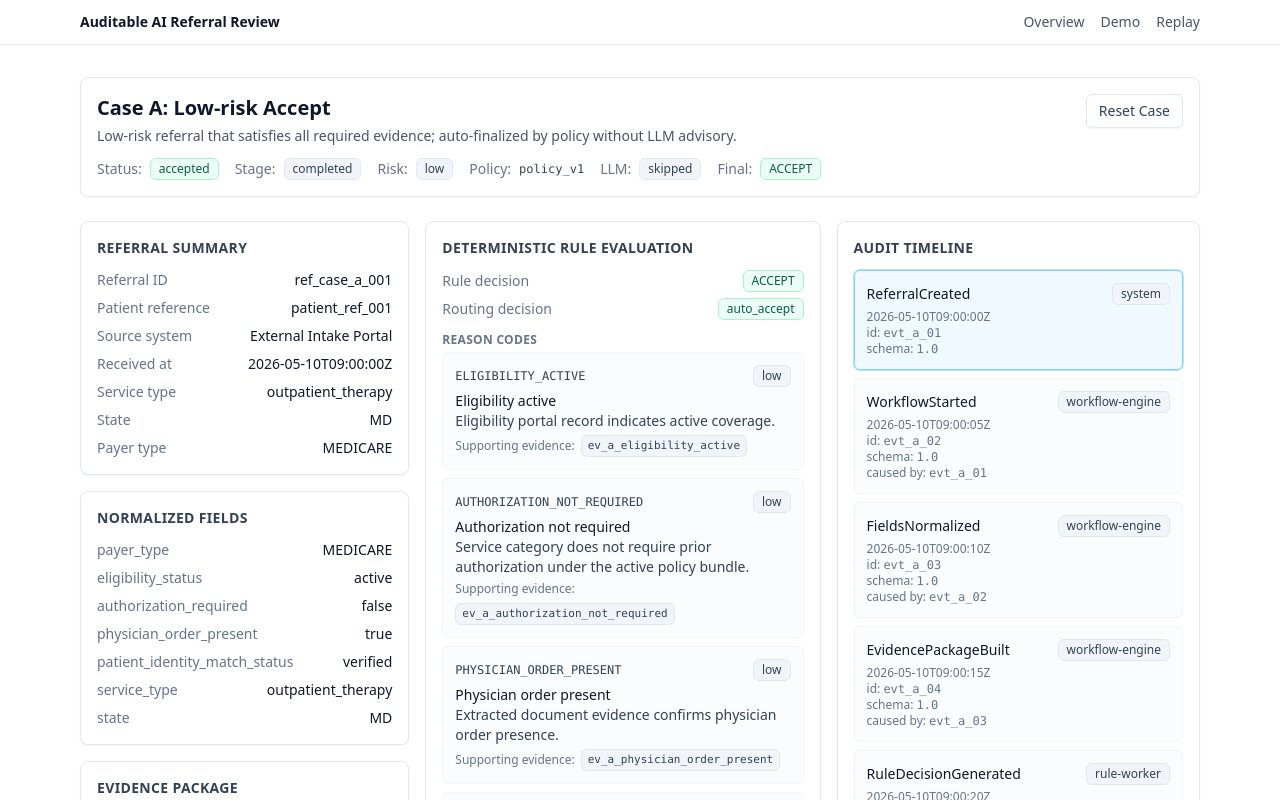
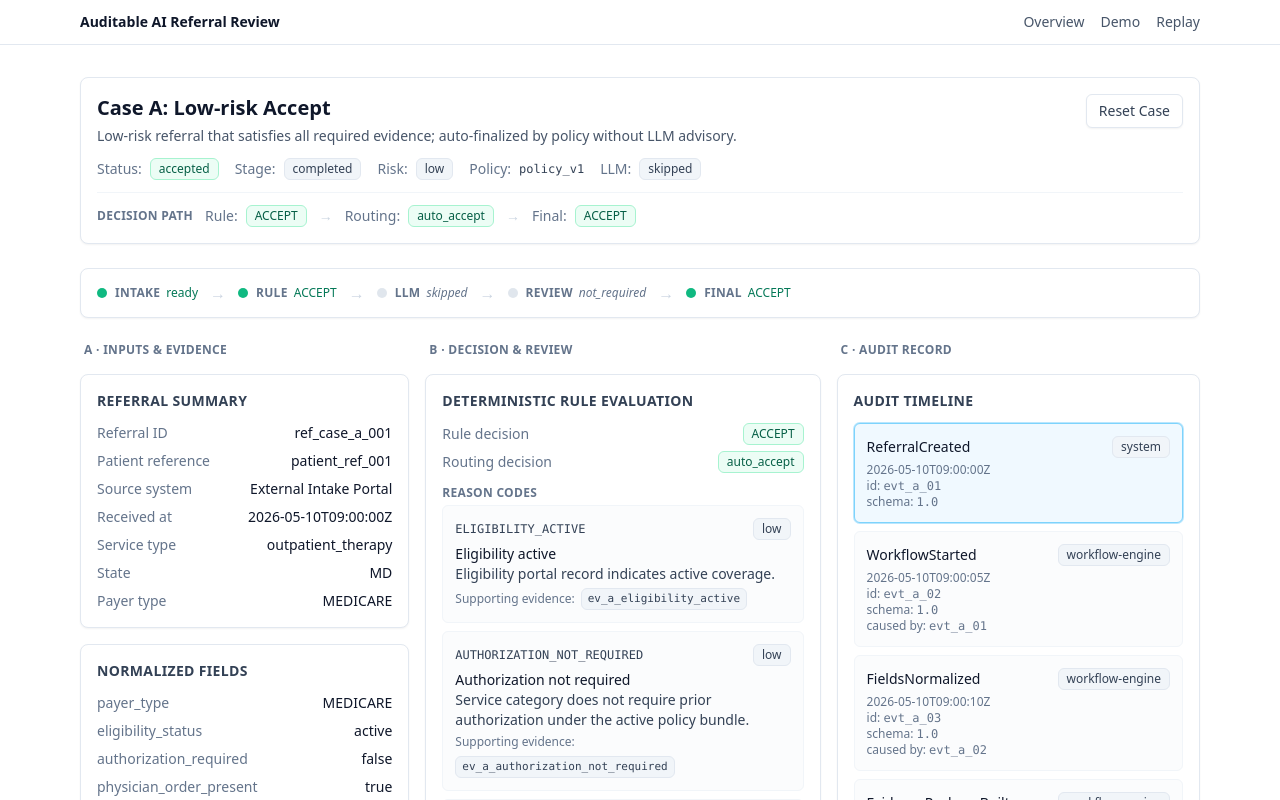
Before and after one commit to Ariosolzq/auditable-ai-referral-demo, a Next.js app: page /cases/case-a in a window 1280 px wide. Shown: the top 800 px of the page. Built offline with nearby package versions, Linux system fonts and the light colour scheme.

Commit message:
Round 2A: improve workflow structure and case detail hierarchy

```diff
--- a/components/case-study/SystemApproachSection.tsx
+++ b/components/case-study/SystemApproachSection.tsx
@@ -1,44 +1,92 @@
-const steps: string[] = [
-  "Referral Metadata",
-  "Evidence Package",
-  "Deterministic Rule Evaluation",
-  "Workflow Routing",
-  "Conditional LLM Advisory",
-  "Human Review",
-  "Final Decision",
-  "Audit Trail + Replay Comparison",
+type ApproachRow = {
+  num: number;
+  stage: string;
+  what: string;
+  caseC: string;
+};
+
+const rows: ApproachRow[] = [
+  {
+    num: 1,
+    stage: "Referral Metadata",
+    what: "Intake fields normalized from the source system.",
+    caseC: "skilled_nursing case from Internal Referral System.",
+  },
+  {
+    num: 2,
+    stage: "Evidence Package",
+    what: "Documents, eligibility records, and portal fields assembled.",
+    caseC: "5 evidence records linked, including lapsed eligibility.",
+  },
+  {
+    num: 3,
+    stage: "Deterministic Rule Evaluation",
+    what: "Rules emit a preliminary decision and reason codes.",
+    caseC: "Rule decision: REJECT on lapsed eligibility.",
+  },
+  {
+    num: 4,
+    stage: "Workflow Routing",
+    what: "Policy maps rule output to the next workflow step.",
+    caseC: "Routing: human_review_required by policy.",
+  },
+  {
+    num: 5,
+    stage: "Conditional LLM Advisory",
+    what: "Evidence-bound observations when policy requires advisory.",
+    caseC: "Risk flag: STALE_ELIGIBILITY_EVIDENCE.",
+  },
+  {
+    num: 6,
+    stage: "Human Review",
+    what: "Reviewer confirms or overrides the rule decision.",
+    caseC: "Reviewer can override REJECT to ACCEPT.",
+  },
+  {
+    num: 7,
+    stage: "Final Decision",
+    what: "Recorded outcome with reviewer attribution.",
+    caseC: "Final: ACCEPT with overrideFlag = true.",
+  },
+  {
+    num: 8,
+    stage: "Audit Trail + Replay Comparison",
+    what: "Every event appended with causation; replayable.",
+    caseC: "+3 audit events; replay diff vs policy_v2.",
+  },
 ];
 
 export default function SystemApproachSection() {
   return (
-    <section className="rounded-lg border border-slate-200 bg-white p-6 shadow-sm">
+    <section className="rounded-lg border border-slate-200 bg-white p-4 shadow-sm">
       <h2 className="mb-3 text-lg font-semibold text-slate-900">
         System Approach
       </h2>
-      <ol className="grid grid-cols-1 gap-2 sm:grid-cols-2 lg:grid-cols-4 lg:gap-x-6">
-        {steps.map((step, i) => {
-          const showArrow =
-            (i + 1) % 4 !== 0 && i !== steps.length - 1;
-          return (
-            <li
-              key={step}
-              className="relative flex items-start gap-2 rounded-md border border-slate-200 bg-slate-50/70 px-3 py-2 text-sm text-slate-700"
-            >
+
+      <div className="hidden grid-cols-[auto_1fr_1fr] gap-x-4 border-b border-slate-200 pb-1.5 text-xs font-semibold uppercase tracking-wide text-slate-500 sm:grid">
+        <div>Stage</div>
+        <div>What it does</div>
+        <div>Case C example</div>
+      </div>
+
+      <ol className="divide-y divide-slate-100">
+        {rows.map((row) => (
+          <li
+            key={row.stage}
+            className="space-y-1 py-2 sm:grid sm:grid-cols-[auto_1fr_1fr] sm:gap-x-4 sm:space-y-0"
+          >
+            <div className="flex items-start gap-2 text-sm">
               <span className="inline-flex h-5 w-5 shrink-0 items-center justify-center rounded-full bg-slate-900 text-[10px] font-semibold text-white">
-                {i + 1}
+                {row.num}
               </span>
-              <span className="pt-px">{step}</span>
-              {showArrow && (
-                <span
-                  aria-hidden="true"
-                  className="absolute -right-4 top-1/2 hidden -translate-y-1/2 text-slate-400 lg:block"
-                >
-                  →
-                </span>
-              )}
-            </li>
-          );
-        })}
+              <span className="pt-px font-medium text-slate-900">
+                {row.stage}
+              </span>
+            </div>
+            <div className="text-sm text-slate-700">{row.what}</div>
+            <div className="text-sm text-slate-700">{row.caseC}</div>
+          </li>
+        ))}
       </ol>
     </section>
   );
--- a/components/workflow/CaseWorkspaceClient.tsx
+++ b/components/workflow/CaseWorkspaceClient.tsx
@@ -9,6 +9,7 @@ import LLMAdvisoryCard from "@/components/workflow/LLMAdvisoryCard";
 import NormalizedFieldsCard from "@/components/workflow/NormalizedFieldsCard";
 import ReferralSummaryCard from "@/components/workflow/ReferralSummaryCard";
 import RuleEvaluationCard from "@/components/workflow/RuleEvaluationCard";
+import WorkflowProgressRail from "@/components/workflow/WorkflowProgressRail";
 import { buildInitialState, caseReducer } from "@/lib/caseReducer";
 import type {
   FinalDecisionValue,
@@ -37,15 +38,24 @@ function Badge({
 }
 
 function statusTone(v: string): string {
-  if (v === "accepted" || v === "ACCEPT")
+  if (v === "accepted" || v === "ACCEPT" || v === "auto_accept")
     return "bg-emerald-50 text-emerald-800 border-emerald-200";
-  if (v === "rejected" || v === "REJECT" || v === "failed")
+  if (
+    v === "rejected" ||
+    v === "REJECT" ||
+    v === "auto_reject" ||
+    v === "failed"
+  )
     return "bg-rose-50 text-rose-800 border-rose-200";
   if (
     v === "needs_review" ||
     v === "waiting_for_human_review" ||
     v === "in_progress" ||
-    v === "pending"
+    v === "pending" ||
+    v === "NEEDS_REVIEW" ||
+    v === "UNCERTAIN" ||
+    v === "human_review_required" ||
+    v === "needs_more_evidence"
   ) {
     return "bg-amber-50 text-amber-800 border-amber-200";
   }
@@ -118,6 +128,7 @@ export default function CaseWorkspaceClient({
             Reset Case
           </button>
         </div>
+
         <div className="mt-3 flex flex-wrap items-center gap-x-4 gap-y-2 text-sm">
           <div className="flex items-center gap-2">
             <span className="text-slate-500">Status:</span>
@@ -166,6 +177,32 @@ export default function CaseWorkspaceClient({
               </Badge>
             </div>
           )}
+        </div>
+
+        <div className="mt-3 flex flex-wrap items-center gap-x-3 gap-y-1.5 border-t border-slate-100 pt-3 text-sm">
+          <span className="text-xs font-semibold uppercase tracking-wide text-slate-500">
+            Decision path
+          </span>
+          <div className="flex items-center gap-2">
+            <span className="text-slate-500">Rule:</span>
+            <Badge className={statusTone(caseData.ruleEvaluation.decision)}>
+              {caseData.ruleEvaluation.decision}
+            </Badge>
+          </div>
+          <span aria-hidden="true" className="text-slate-300">
+            →
+          </span>
+          <div className="flex items-center gap-2">
+            <span className="text-slate-500">Routing:</span>
+            <Badge
+              className={statusTone(caseData.ruleEvaluation.routingDecision)}
+            >
+              {caseData.ruleEvaluation.routingDecision}
+            </Badge>
+          </div>
+          <span aria-hidden="true" className="text-slate-300">
+            →
+          </span>
           <div className="flex items-center gap-2">
             <span className="text-slate-500">Final:</span>
             <Badge className={finalTone}>{finalText}</Badge>
@@ -173,8 +210,31 @@ export default function CaseWorkspaceClient({
         </div>
       </header>
 
+      <WorkflowProgressRail caseData={caseData} />
+
+      {caseData.id === "case-c" && (
+        <section
+          aria-label="Why this case matters"
+          className="rounded-md border border-amber-200 border-l-4 border-l-amber-400 bg-amber-50/50 px-4 py-3 shadow-sm"
+        >
+          <h2 className="mb-1 text-xs font-semibold uppercase tracking-wide text-amber-800">
+            Why this case matters
+          </h2>
+          <p className="text-sm text-slate-800">
+            Demonstrates the rule-first, LLM-advisory, human-override
+            boundary. The rule rejects on lapsed eligibility, policy routes
+            the case to human review, and the reviewer can override to
+            ACCEPT &mdash; which appends <code>HumanOverrideSubmitted</code>{" "}
+            and <code>FinalDecisionRecorded</code> to the audit trail.
+          </p>
+        </section>
+      )}
+
       <div className="grid grid-cols-1 gap-4 lg:grid-cols-[1fr_1.2fr_0.9fr]">
         <div className="space-y-4">
+          <h2 className="px-1 text-xs font-semibold uppercase tracking-wide text-slate-500">
+            A &middot; Inputs &amp; Evidence
+          </h2>
           <ReferralSummaryCard referralSummary={caseData.referralSummary} />
           <NormalizedFieldsCard normalizedFields={caseData.normalizedFields} />
           <EvidencePanel
@@ -184,6 +244,9 @@ export default function CaseWorkspaceClient({
           />
         </div>
         <div className="space-y-4">
+          <h2 className="px-1 text-xs font-semibold uppercase tracking-wide text-slate-500">
+            B &middot; Decision &amp; Review
+          </h2>
           <RuleEvaluationCard
             ruleEvaluation={caseData.ruleEvaluation}
             onSelectEvidence={handleSelectEvidence}
@@ -200,6 +263,9 @@ export default function CaseWorkspaceClient({
           />
         </div>
         <div className="space-y-4">
+          <h2 className="px-1 text-xs font-semibold uppercase tracking-wide text-slate-500">
+            C &middot; Audit Record
+          </h2>
           <AuditTimeline
             auditEvents={caseData.auditEvents}
             selectedAuditEventId={selectedAuditEventId}
--- /dev/null
+++ b/components/workflow/WorkflowProgressRail.tsx
@@ -0,0 +1,131 @@
+import type { ReferralCase } from "@/types/referral";
+
+type RailState = "done" | "active" | "pending" | "skipped" | "failed";
+
+type RailStage = {
+  label: string;
+  state: RailState;
+  detail: string;
+};
+
+function deriveStages(caseData: ReferralCase): RailStage[] {
+  const stages: RailStage[] = [];
+
+  stages.push({ label: "Intake", state: "done", detail: "ready" });
+
+  const hasRule = caseData.auditEvents.some(
+    (e) => e.eventType === "RuleDecisionGenerated",
+  );
+  stages.push(
+    hasRule
+      ? {
+          label: "Rule",
+          state: "done",
+          detail: caseData.ruleEvaluation.decision,
+        }
+      : { label: "Rule", state: "pending", detail: "—" },
+  );
+
+  const llmStatus = caseData.llmAdvisory.status;
+  if (llmStatus === "skipped") {
+    stages.push({ label: "LLM", state: "skipped", detail: "skipped" });
+  } else if (llmStatus === "generated") {
+    stages.push({ label: "LLM", state: "done", detail: "generated" });
+  } else {
+    stages.push({ label: "LLM", state: "failed", detail: "failed" });
+  }
+
+  const reviewStatus = caseData.humanReview.status;
+  if (reviewStatus === "not_required") {
+    stages.push({
+      label: "Review",
+      state: "skipped",
+      detail: "not_required",
+    });
+  } else if (reviewStatus === "submitted") {
+    stages.push({ label: "Review", state: "done", detail: "submitted" });
+  } else {
+    stages.push({ label: "Review", state: "active", detail: reviewStatus });
+  }
+
+  stages.push(
+    caseData.finalDecision
+      ? {
+          label: "Final",
+          state: "done",
+          detail: caseData.finalDecision.decision,
+        }
+      : { label: "Final", state: "pending", detail: "pending" },
+  );
+
+  return stages;
+}
+
+function dotClass(state: RailState): string {
+  switch (state) {
+    case "done":
+      return "bg-emerald-500";
+    case "active":
+      return "bg-amber-500";
+    case "pending":
+      return "bg-slate-300";
+    case "skipped":
+      return "bg-slate-300 opacity-60";
+    case "failed":
+      return "bg-rose-500";
+  }
+}
+
+function detailToneClass(state: RailState): string {
+  switch (state) {
+    case "done":
+      return "text-emerald-700";
+    case "active":
+      return "text-amber-700";
+    case "pending":
+      return "text-slate-500";
+    case "skipped":
+      return "italic text-slate-500";
+    case "failed":
+      return "text-rose-700";
+  }
+}
+
+type Props = {
+  caseData: ReferralCase;
+};
+
+export default function WorkflowProgressRail({ caseData }: Props) {
+  const stages = deriveStages(caseData);
+
+  return (
+    <section
+      aria-label="Workflow progress"
+      className="rounded-lg border border-slate-200 bg-white px-4 py-3 shadow-sm"
+    >
+      <ol className="flex flex-wrap items-center gap-x-2 gap-y-2">
+        {stages.map((stage, i) => (
+          <li key={stage.label} className="flex items-center gap-2">
+            <span
+              aria-hidden="true"
+              className={`inline-block h-2.5 w-2.5 shrink-0 rounded-full ${dotClass(stage.state)}`}
+            />
+            <span className="flex items-baseline gap-1.5">
+              <span className="text-xs font-semibold uppercase tracking-wide text-slate-500">
+                {stage.label}
+              </span>
+              <span className={`text-xs ${detailToneClass(stage.state)}`}>
+                {stage.detail}
+              </span>
+            </span>
+            {i < stages.length - 1 && (
+              <span aria-hidden="true" className="px-1 text-slate-300">
+                →
+              </span>
+            )}
+          </li>
+        ))}
+      </ol>
+    </section>
+  );
+}
```
